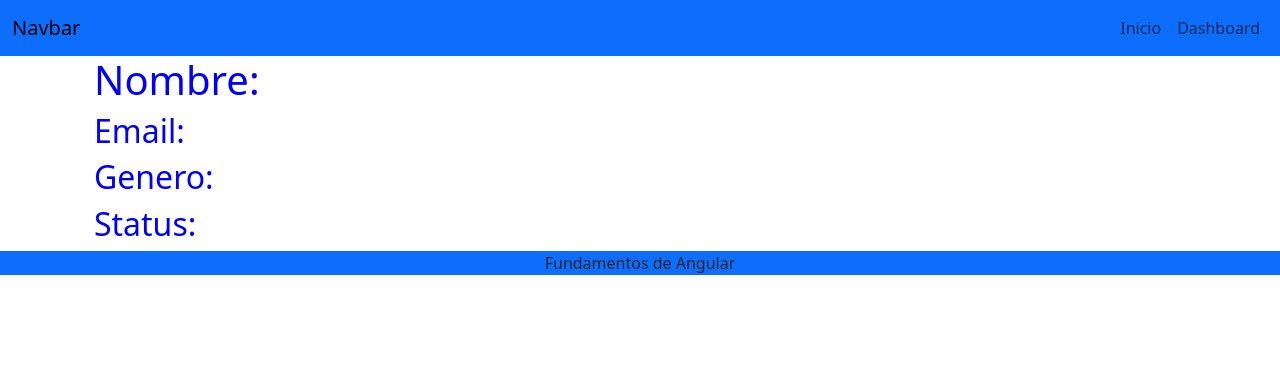
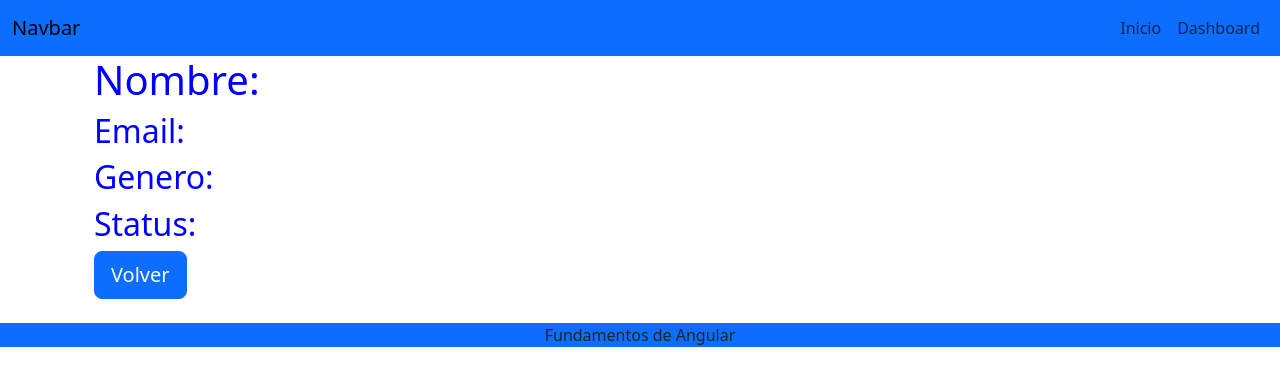
Before and after one commit to bbastiann/Apuntes-Front-End, an Angular app in the folder Curso Fundamentos de Angular/Proyecto01/: page /Dashboard/usuario in a window 1280 px wide. Shown: the top 386 px of the page. Built offline with nearby package versions, Linux system fonts and the light colour scheme.

Commit message:
Cambio pequeño a Usuario

```diff
--- a/Curso Fundamentos de Angular/Proyecto01/src/app/components/dashboard/usuario/usuario.component.html
+++ b/Curso Fundamentos de Angular/Proyecto01/src/app/components/dashboard/usuario/usuario.component.html
@@ -3,4 +3,5 @@
     <h2><span class="titulo">Email: </span> {{ this.email }}</h2>
     <h2><span class="titulo">Genero: </span> {{ this.genero }}</h2>
     <h2><span class="titulo">Status: </span> <span [ngStyle]="{ 'color': this.status == 'active' ? 'green' : 'red' }"  > {{ this.status }}  </span></h2>
+    <button class="btn btn-lg btn-primary mb-4" routerLink="/Dashboard"> Volver </button>
 </Div>
```
